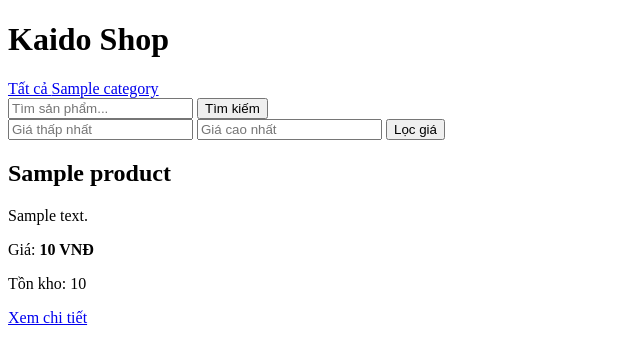
After one commit to hultibil/kaidotruck, a PHP site: page /shop.php in a window 1280 px wide. The commit adds this page. Shown: the top 364 px of the page, without its empty margins (0-640 px from the left). Run offline with PHP 8.4, Linux system fonts and the light colour scheme; tables that the repository leaves empty or names only in its code hold one stand-in row (values such as "Sample post").

Commit message:
Them Shop Kaido/Account

```diff
--- /dev/null
+++ b/shop.php
@@ -0,0 +1,203 @@
+<?php
+
+require_once "db.php";
+
+
+// ============================================================
+// LẤY DANH SÁCH LOẠI SẢN PHẨM
+// Dùng để hiển thị các nút: Tất cả, Xe tải, Xe địa hình...
+// ============================================================
+
+$sql_categories = "SELECT * FROM categories ORDER BY id ASC";
+$result_categories = $conn->query($sql_categories);
+
+
+// ============================================================
+// NHẬN DỮ LIỆU TỪ URL
+// ============================================================
+
+// Lấy loại sản phẩm
+$category = $_GET['category'] ?? '';
+
+// Lấy từ khóa tìm kiếm
+$keyword = trim($_GET['keyword'] ?? '');
+
+
+// ============================================================
+// TẠO CÂU SQL LẤY SẢN PHẨM
+// ============================================================
+
+// Ban đầu lấy tất cả sản phẩm
+$sql = "SELECT * FROM products WHERE 1=1";
+
+
+// ============================================================
+// LỌC THEO LOẠI
+// ============================================================
+
+if ($category !== '') {
+    $sql .= " AND category_id = ?";
+}
+
+
+// ============================================================
+// TÌM KIẾM THEO TỪ KHÓA
+// ============================================================
+
+if ($keyword !== '') {
+    $sql .= " AND (name LIKE ? OR description LIKE ?)";
+}
+
+
+// ============================================================
+// SẮP XẾP SẢN PHẨM
+// ============================================================
+
+$sql .= " ORDER BY id DESC";
+
+
+// ============================================================
+// CHUẨN BỊ SQL
+// ============================================================
+
+$stmt = $conn->prepare($sql);
+
+
+// ============================================================
+// GẮN DỮ LIỆU VÀO SQL
+// ============================================================
+
+$params = [];
+$types = "";
+
+
+// Nếu có category
+if ($category !== '') {
+
+    $params[] = $category;
+    $types .= "i";
+}
+
+
+// Nếu có tìm kiếm
+if ($keyword !== '') {
+    $search = "%" . $keyword . "%";
+    $params[] = $search;
+    $params[] = $search;
+    $types .= "ss";
+}
+
+
+// Nếu có dữ liệu cần gắn vào SQL
+if (!empty($params)) {
+    $stmt->bind_param($types, ...$params);
+}
+
+
+// ============================================================
+// THỰC THI SQL
+// ============================================================
+
+$stmt->execute();
+$result = $stmt->get_result();
+?>
+
+
+<!DOCTYPE html>
+<html lang="vi">
+<head>
+    <meta charset="UTF-8">
+    <title>Kaido Shop</title>
+    <link rel="stylesheet" href="">
+</head>
+<body>
+    <h1>Kaido Shop</h1>
+
+
+    <!-- ==================== mô đun phân loại sản phẩm ==================== -->
+<div class="categories">
+    <!-- Nút xem tất cả sản phẩm -->
+    <a href="shop.php">
+        Tất cả
+    </a>
+    <!-- Hiển thị các loại sản phẩm từ database -->
+    <?php while ($category = $result_categories->fetch_assoc()): ?>
+        <a href="shop.php?category=<?php echo $category['id']; ?>">
+            <?php echo htmlspecialchars($category['name']); ?>
+        </a>
+    <?php endwhile; ?>
+</div>
+
+ <!-- ==================== mô đun tìm kiếm hiện trên html ==================== -->
+    <form method="GET" action="shop.php">
+
+    <input
+        type="text"
+        name="keyword"
+        placeholder="Tìm sản phẩm..."
+        value="<?php echo htmlspecialchars($_GET['keyword'] ?? ''); ?>"
+    >
+
+    <button type="submit">Tìm kiếm</button>
+
+</form>
+
+<!-- ==================== mô đun lọc sản phẩm theo giá hiện trên html==================== -->
+
+<form method="GET" action="shop.php">
+
+    <!-- Giá thấp nhất -->
+    <input
+        type="number"
+        name="min_price"
+        placeholder="Giá thấp nhất"
+        value="<?php echo htmlspecialchars($_GET['min_price'] ?? ''); ?>"
+    >
+
+    <!-- Giá cao nhất -->
+    <input
+        type="number"
+        name="max_price"
+        placeholder="Giá cao nhất"
+        value="<?php echo htmlspecialchars($_GET['max_price'] ?? ''); ?>"
+    >
+
+    <!-- Nút lọc -->
+    <button type="submit">Lọc giá</button>
+
+</form>
+
+<!-- ==================== mo đun hiển thị sản phẩm lên html ==================== -->
+    <div class="shop-list">
+        <?php while ($product = $result->fetch_assoc()): ?>
+            <div class="product-card">
+
+    <h2>
+        <?php echo htmlspecialchars($product['name']); ?>
+    </h2>
+
+    <p>
+        <?php echo htmlspecialchars($product['description']); ?>
+    </p>
+
+    <p>
+        Giá:
+        <strong>
+            <?php echo number_format($product['price']); ?> VNĐ
+        </strong>
+    </p>
+
+    <p>
+        Tồn kho:
+        <?php echo $product['stock']; ?>
+    </p>
+
+    <a href="chitiet.php?id=<?php echo $product['id']; ?>">
+        Xem chi tiết
+    </a>
+
+</div>
+        <?php endwhile; ?>
+    </div>
+</body>
+</html>
--- a/tienich.php
+++ b/tienich.php
@@ -41,12 +41,14 @@
     </div>
 
     <div class="tienich-card">
-        <h3>Kaido Shop</h3>
+        <h3>
+            <a href="shop.php">Kaido Shop</a>
+        </h3>
         <p>Xem và tìm kiếm sản phẩm</p>
     </div>
 
     <div class="tienich-card">
-        <h3>Giỏ hàng</h3>
+        <h3></h3>
         <p>Quản lý các sản phẩm đã chọn</p>
     </div>
 
```
Also changed, not shown: chitiet.php (added, +69 -0 lines).
